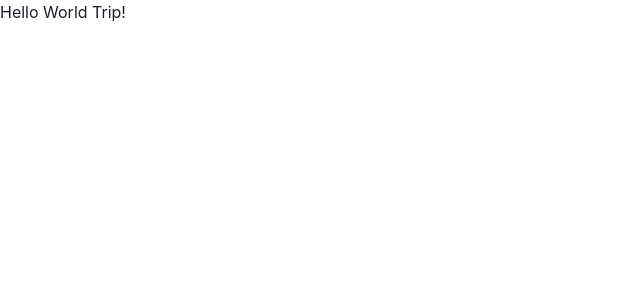
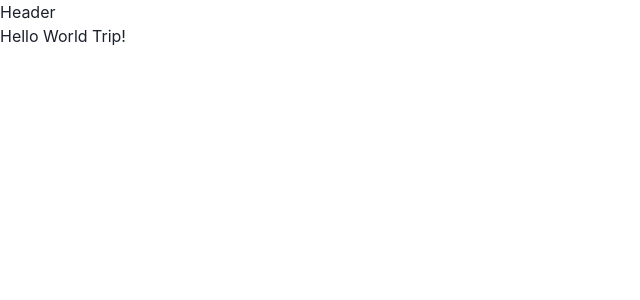
Before and after one commit to IagooCesaar/cursos-rocketseat-ignite-react-mod04-desafio07, a Next.js app: page / in a window 1280 px wide. Shown: the top 300 px of the page, without its empty margins (0-640 px from the left). Built offline with nearby package versions, Linux system fonts and the light colour scheme.

Commit message:
iniciando componente Header

```diff
--- /dev/null
+++ b/src/components/Header/indes.tsx
@@ -0,0 +1,5 @@
+export function Header() {
+  return (
+    <h1>Header</h1>
+  )
+}
--- a/src/pages/_app.tsx
+++ b/src/pages/_app.tsx
@@ -1,9 +1,11 @@
 import { AppProps } from 'next/app'
 import { ChakraProvider } from '@chakra-ui/react'
+import { Header } from '../components/Header/indes'
 
 function MyApp({ Component, pageProps }: AppProps) {
   return (
     <ChakraProvider>
+      <Header />
       <Component {...pageProps} />
     </ChakraProvider>
   )
```
